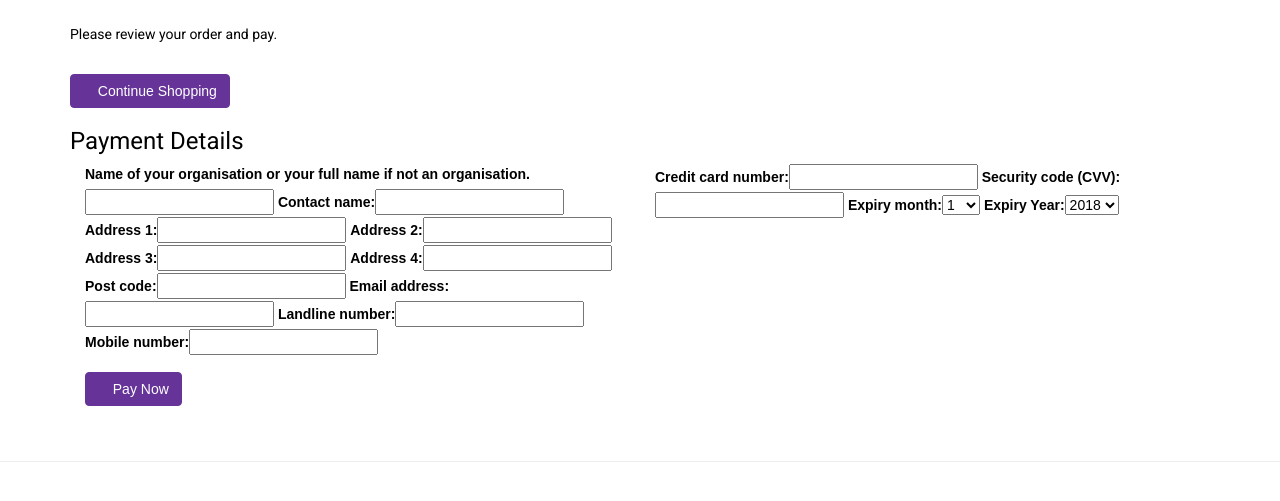
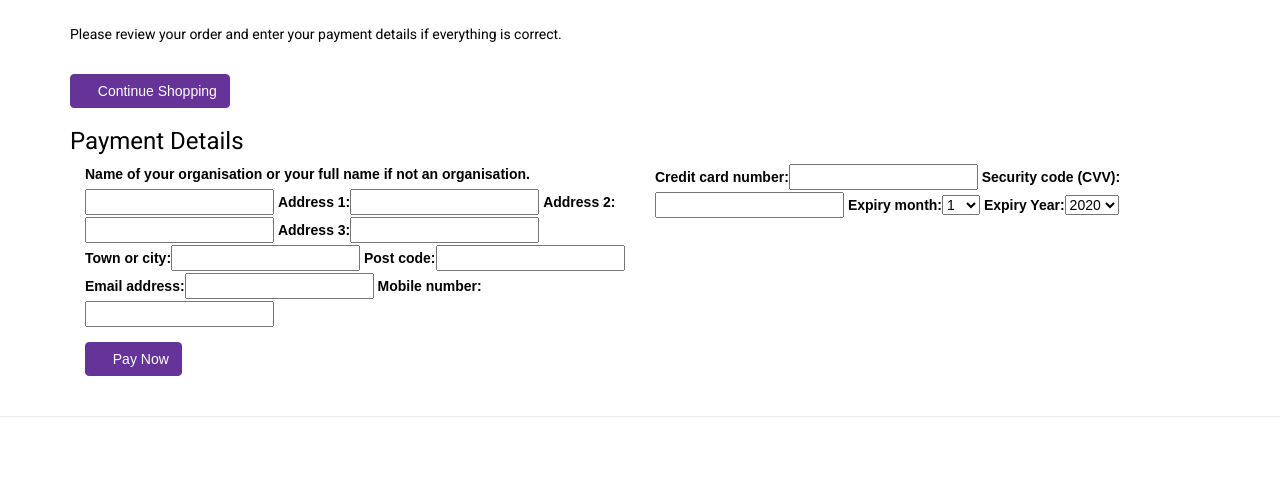
Before and after one commit to kevald1963/milestone-4-walkabout, a Django app: page /checkout/ in a window 1280 px wide. Shown: the part 51-552 px from the top of the page. Run offline with Django 3.2, Linux system fonts and the light colour scheme; a user stored in the database is signed in; tables that the repository leaves empty hold one stand-in row (values such as "Sample post"); some libraries are stand-ins or nearby versions; some web fonts are replaced.

Commit message:
Changed address_4 field in Orders model to town_or_city. Removed superflous fields also. Fixed bug in checkout functionality causing unreferenced local variable exception.

```diff
--- a/checkout/forms.py
+++ b/checkout/forms.py
@@ -4,10 +4,10 @@ from .models import Order
 
 class MakePaymentForm(forms.Form):
 
-    MONTH_CHOICES = [(i, i) for i in range(1, 12)]
-    YEAR_CHOICES = [(i, i) for i in range(2018, 2036)]
+    MONTH_CHOICES = [(i, i) for i in range(1, 13)]
+    YEAR_CHOICES = [(i, i) for i in range(2020, 2041)]
 
-    credit_card_number = forms.CharField(label='Credit card number', required=True)
+    credit_card_number = forms.CharField(label='Credit card number', required=False)
     cvv = forms.CharField(label='Security code (CVV)', required=False)
     expiry_month = forms.ChoiceField(label='Expiry month', choices=MONTH_CHOICES, required=False)
     expiry_year = forms.ChoiceField(label='Expiry Year', choices=YEAR_CHOICES, required=False)
@@ -20,13 +20,11 @@ class OrderForm(forms.ModelForm):
         model = Order
         fields = (
             'name',
-            'contact_name',
             'address_1',
             'address_2',
             'address_3',
-            'address_4',
+            'town_or_city',
             'post_code',
             'email_address',
-            'landline_number',
             'mobile_number',
         )
--- a/checkout/models.py
+++ b/checkout/models.py
@@ -8,14 +8,12 @@ class Order(models.Model):
 
     name = models.CharField(max_length=50, blank=False, verbose_name='Name of your organisation or your full '
                                                                      'name if not an organisation.')
-    contact_name = models.CharField(max_length=50, blank=False)
     address_1 = models.CharField(max_length=40, blank=False)
     address_2 = models.CharField(max_length=40, blank=False)
     address_3 = models.CharField(max_length=40, blank=True)
-    address_4 = models.CharField(max_length=40, blank=True)
+    town_or_city = models.CharField(max_length=40, blank=True)
     post_code = models.CharField(max_length=10)
     email_address = models.EmailField(max_length=40)
-    landline_number = models.CharField(max_length=14, blank=True)
     mobile_number = models.CharField(max_length=14, blank=False)
     date = models.DateField(blank=True)
 
--- a/checkout/templates/checkout.html
+++ b/checkout/templates/checkout.html
@@ -14,7 +14,7 @@
 {% endblock head_js %}
 
 {% block content %}
-    <p class="product-pitch">Please review your order and pay.</p>
+    <p class="product-pitch">Please review your order and enter your payment details if everything is correct.</p>
     <div class="row row-flex">
         {% for item in cart_items %}
             <div class="col-xs-10 col-xs-offset-1 col-sm-offset-0 col-sm-6 col-md-4 display panel panel-default">
@@ -57,6 +57,7 @@
             <div class="alert-message block-message error" id="stripe-error-message"></div>
         </div>
 
+        {% csrf_token %}
         <div class="form-group col-md-6">
             {{ order_form | as_bootstrap }}
         </div>
@@ -65,8 +66,7 @@
             {{ payment_form | as_bootstrap }}
         </div>
 
-        {% csrf_token %}
-        <div class="form-group col-md-12">
+        <div class="col-md-12">
             <!--
             Inline style applied below to overcome problem of text colour appearing black after clicking
             and returning to this page. Refreshing page or clicking elsewhere returns the text colour to
--- a/checkout/views.py
+++ b/checkout/views.py
@@ -15,13 +15,13 @@ stripe.api_key = settings.STRIPE_SECRET
 
 @login_required()
 def checkout(request):
-    print("Got to here - at least!")
     if request.method == "POST":
-        print("Got to here - method = POST!")
+        print("method = POST!")
         order_form = OrderForm(request.POST)
         payment_form = MakePaymentForm(request.POST)
 
         if order_form.is_valid() and payment_form.is_valid():
+            print("Forms are valid!")
             order = order_form.save(commit=False)
             order.date = timezone.now()
             order.save()
@@ -41,24 +41,24 @@ def checkout(request):
             try:
                 customer = stripe.Charge.create(
                     amount=int(total * 100),
-                    currency="EUR",
+                    currency="GBP",
                     description=request.user.email,
                     card=payment_form.cleaned_data['stripe_id'],
                 )
             except stripe.error.CardError:
                 messages.error(request, "Your card was declined!")
-
-            if customer.paid:
-                messages.error(request, "You have successfully paid.")
-                request.session['cart'] = {}
-                return redirect(reverse('products'))
             else:
-                messages.error(request, "Unable to take payment.")
+                if customer.paid:
+                    messages.error(request, "You have successfully paid.")
+                    request.session['cart'] = {}
+                    return redirect(reverse('all_products'))
+                else:
+                    messages.error(request, "Unable to take payment.")
         else:
             print(payment_form.errors)
             messages.error(request, "We were unable to take a payment with that card!")
     else:
-        print("Got to here - method = " + request.method)
+        print("method = " + request.method)
         payment_form = MakePaymentForm()
         order_form = OrderForm()
 
```
Also changed, not shown: checkout/migrations/0003_auto_20200424_2124.py (added), checkout/migrations/0004_auto_20200424_2128.py (added).
